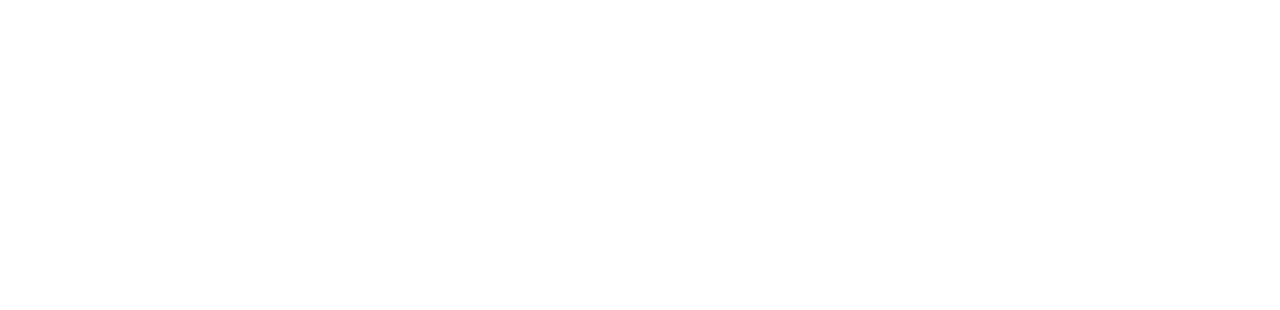
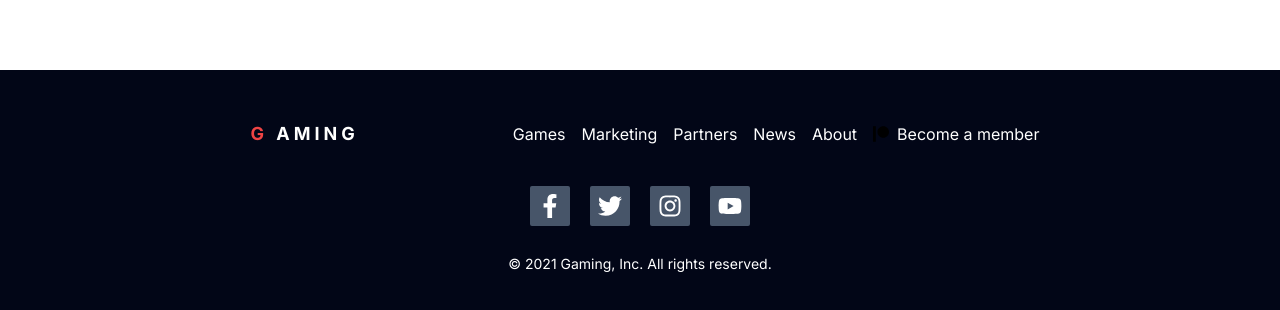
Before and after one commit to rachidfrex/gaming-website, a React (Create React App) app: page / in a window 1280 px wide. Shown: the part 746-1056 px from the top of the page. Before the commit the page ends 800 px from the top, so only its background shows below. Built offline with nearby package versions, Linux system fonts and the light colour scheme; no server answers.

Commit message:
added the footer

```diff
--- a/src/App.js
+++ b/src/App.js
@@ -4,6 +4,7 @@
 import Allgames from './components/allgames';
 import Nav from './components/nav';
 import { Routes, Route } from 'react-router-dom';
+import Footer from './components/footer';
 
 function App() {
   return (
@@ -15,6 +16,8 @@
           <Route path="/games" element={<Allgames/>}/>
 
       </Routes>
+      <Footer />
+
 
 
     </div>
--- a/src/components/allgames.js
+++ b/src/components/allgames.js
@@ -6,7 +6,6 @@
   useParams();
   const [search, setsearch] = useState([]);
   const [gamesName, setgamesName] = useState("");
-  // const [searchPerformed, setSearchPerformed] = useState(false);
 
   const apiKey = "7c591a53feab44b1b15867c2f86721e0";
   const searchGame = () => {
@@ -26,7 +25,6 @@
     // setSearchPerformed(true);
   };
   console.log(search);
-  console.log(gamesName);
 
   return (
     <div className="mt-20 md:w-[80%] w-full  flex gap-5 justify-center items-start  ">
--- /dev/null
+++ b/src/components/footer.jsx
@@ -0,0 +1,66 @@
+import React from "react";
+import { Link } from "react-router-dom";
+import { SiPatreon } from "react-icons/si";
+import { FaFacebookF } from "react-icons/fa";
+import { FaTwitter } from "react-icons/fa";
+import { FaInstagram } from "react-icons/fa";
+import { FaYoutube } from "react-icons/fa";
+function Footer() {
+  return (
+    <footer className="w-full flex flex-col  justify-center  items-center bg-slate-950 text-white py-10">
+      <div className="flex  justify-between  items-center gap-36 ">
+        <h1 className="p-[10px] text-lg font-bold tracking-[0.25rem] flex items-center justify-start">
+          <Link to={"/"}>
+            <strong className="text-red-500  ">G</strong> AMING
+          </Link>
+        </h1>
+        <div className=" list-none flex flex-row justify-center items-center gap-4">
+          <li className="  ">
+            <Link to={"/games"}>Games</Link>
+          </li>
+          <li>
+            <a href="#">Marketing</a>
+          </li>
+          <li>
+            <a href="#">Partners</a>
+          </li>
+          <li>
+            <a href="#">News</a>
+          </li>
+          <li>
+            <a href="#">About</a>
+          </li>
+          <li className="   ">
+            <a className="patreon  flex items-center " href="# ">
+              {" "}
+              <SiPatreon className="mr-2 text-black " />
+              Become a member
+            </a>
+          </li>
+        </div>
+      </div>
+      {/* add the social media  */}
+      <div className="flex justify-center items-center gap-5 text-2xl py-7">
+        <span  className=" bg-slate-600 p-2 rounded-sm ">
+          <FaFacebookF  />
+        </span>
+        <span  className="bg-slate-600 p-2 rounded-sm">
+            <FaTwitter />
+        </span >
+        <span className="bg-slate-600 p-2 rounded-sm">
+            <FaInstagram />
+        </span>
+        <span className="bg-slate-600 p-2 rounded-sm" >
+            <FaYoutube />
+        </span>
+      </div>
+      <div>
+        <p className="text-center text-sm">
+          © 2021 Gaming, Inc. All rights reserved.
+        </p>
+      </div>
+    </footer>
+  );
+}
+
+export default Footer;
--- a/src/pages/home.js
+++ b/src/pages/home.js
@@ -1,12 +1,12 @@
 import React from "react";
 import Main from '../components/main';
-import Nav from '../components/nav';
 import Ready from '../components/Ready';
 function Home() {
   return (
     <div className="w-full flex flex-col gap-4 justify-start items-center relative min-h-screen">
       <Main />
       <Ready />
+
     </div>
   );
 }
```
